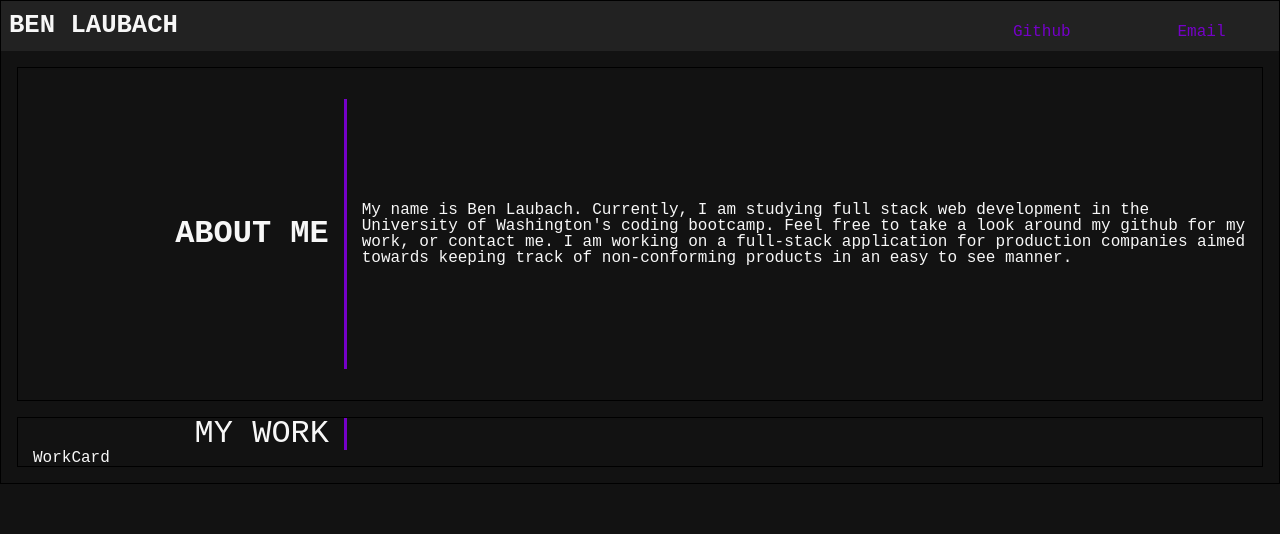
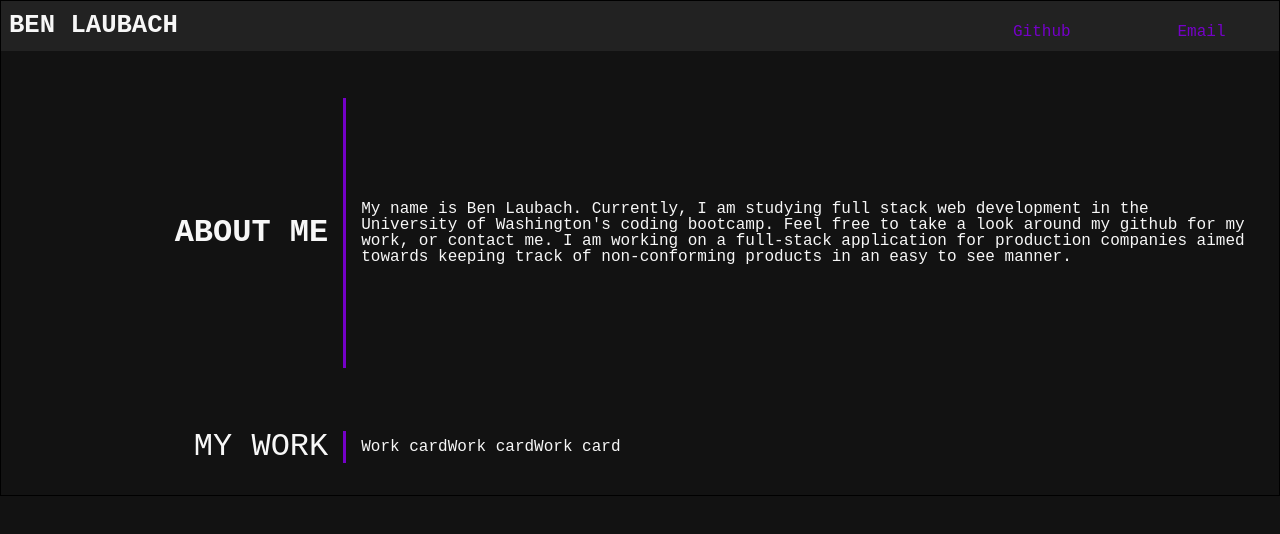
Before and after one commit to blaubachs/portfolio, a React (Create React App) app: page / in a window 1280 px wide. Shown: the top 534 px of the page. Built offline with nearby package versions, Linux system fonts and the light colour scheme; a web font is replaced by a local one.

Commit message:
added work card component and fixed work class in css

```diff
--- a/src/components/Work.js
+++ b/src/components/Work.js
@@ -7,6 +7,8 @@ export default function Work() {
       <section className="left-side">MY WORK</section>
       <section className="right-side">
         <WorkCard />
+        <WorkCard />
+        <WorkCard />
       </section>
     </div>
   );
--- a/src/components/WorkCard.js
+++ b/src/components/WorkCard.js
@@ -1,5 +1,9 @@
 import React from "react";
 
 export default function WorkCard(props) {
-  return <div>WorkCard</div>;
+  return (
+    <div className="work-card">
+      <p>Work card</p>
+    </div>
+  );
 }
--- a/src/index.css
+++ b/src/index.css
@@ -62,7 +62,6 @@ code {
 }
 
 .hero {
-  border: 1px solid black;
   height: 300px;
   margin: 1rem;
   padding: 1rem;
@@ -71,9 +70,11 @@ code {
 }
 
 .work {
-  border: 1px solid black;
   height: 50%;
   margin: 1rem;
+  padding: 1rem;
+  display: flex;
+  align-items: center;
 }
 
 .left-side {
```
